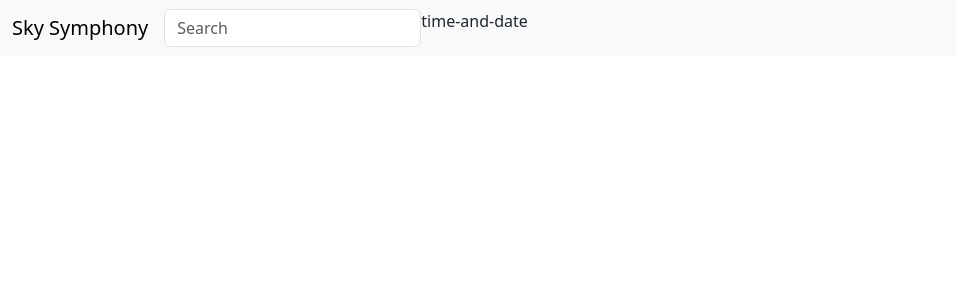
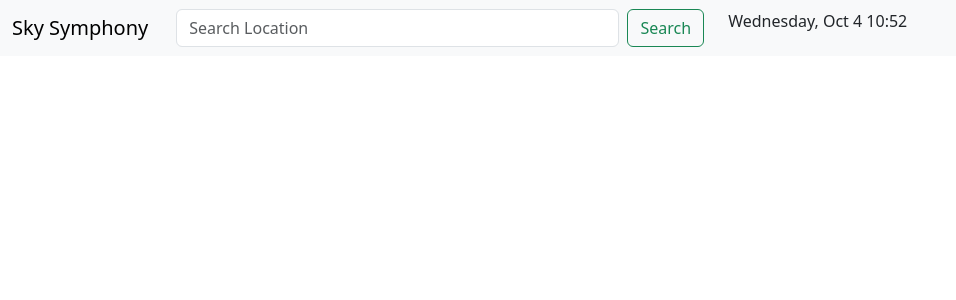
Before and after one commit to pinkyCodes/weather-app, a React (Vite) app: page / in a window 1280 px wide. Shown: the top 300 px of the page, without its empty margins (0-956 px from the left). Built offline with nearby package versions, Linux system fonts and the light colour scheme.

Commit message:
feat: update search component and time-and-date component, add 2 utitily functions for time and date formatting

```diff
--- a/src/components/search/search.tsx
+++ b/src/components/search/search.tsx
@@ -1,24 +1,20 @@
+import Button from 'react-bootstrap/Button';
+import Container from 'react-bootstrap/Container';
 import Form from 'react-bootstrap/Form';
-// import Button from 'react-bootstrap/Button';
-import Row from 'react-bootstrap/Row';
-import Col from 'react-bootstrap/Col';
 
 const Search = () => {
     return (
-        <Form>
-            <Row>
-                <Col xs="auto">
-                    <Form.Control
-                        type="text"
-                        placeholder="Search"
-                        className="mr-sm-2"
-                    />
-                </Col>
-                {/* <Col xs="auto">
-            <Button type="submit">Submit</Button>
-        </Col> */}
-            </Row>
-        </Form>
+        <Container fluid>
+            <Form className='d-flex'>
+                <Form.Control
+                    type="search"
+                    placeholder="Search Location"
+                    className="me-2"
+                    aria-label="Search"
+                />
+                <Button variant="outline-success">Search</Button>
+            </Form>
+        </Container>
     )
 }
 
--- a/src/components/time-and-date/time-and-date.tsx
+++ b/src/components/time-and-date/time-and-date.tsx
@@ -1,6 +1,46 @@
+import { useEffect, useState } from 'react';
+import Container from 'react-bootstrap/Container';
+import { getFormattedDate, getFormattedTime } from '../../utils/helpers.js';
+
 const TimeAndDate = () => {
+  const [currentTime, setCurrentTime] = useState(getFormattedTime('2-digit', '2-digit', false));
+
+  // with this one, there's ~25sec delay
+  // useEffect(() => {
+  //   const intervalId = setInterval(() => {
+  //     setCurrentTime(getFormattedTime());
+  //   }, 60000); // Update every minute (60,000 milliseconds)
+
+  //   // Cleanup the interval on component unmount
+  //   return () => clearInterval(intervalId);
+  // }, []); // The empty dependency array ensures that the effect runs only once on mount
+
+  // this is exact. need to read about it more!
+  useEffect(() => {
+    const updateCurrentTime = () => {
+      setCurrentTime(getFormattedTime('2-digit', '2-digit', false));
+      const now = new Date();
+      const remainingTimeUntilNextMinute = 60000 - now.getSeconds() * 1000 - now.getMilliseconds();
+      setTimeout(updateCurrentTime, remainingTimeUntilNextMinute);
+    };
+
+    // Initial update
+    updateCurrentTime();
+
+    // Schedule subsequent updates
+    const intervalId = setInterval(updateCurrentTime, 60000);
+
+    // Cleanup the interval on component unmount
+    return () => clearInterval(intervalId);
+  }, []); // The empty dependency array ensures that the effect runs only once on mount
+
+  // const date = new Date().toLocaleDateString([], { weekday: 'long', month: 'short', day: 'numeric' });
+  const date = getFormattedDate('long', 'short', 'numeric');
+
   return (
-    <div>time-and-date</div>
+    <Container fluid>
+      {`${date} ${currentTime}`}
+    </Container>
   )
 };
 
--- /dev/null
+++ b/src/utils/helpers.ts
@@ -0,0 +1,9 @@
+export const getFormattedTime = (hourFormat: "numeric" | "2-digit", minuteFormat: "numeric" | "2-digit", hour12Format: true | false): string => {
+    return new Date().toLocaleTimeString([], { hour: hourFormat, minute: minuteFormat, hour12: hour12Format });
+};
+
+export const getFormattedDate = (weekdayFormat: "long" | "short", monthFormat: "long" | "short", dayFormat: "numeric" | "2-digit"): string => {
+    return new Date().toLocaleDateString([], { weekday: weekdayFormat, month: monthFormat, day: dayFormat });
+};
+
+// const date = new Date().toLocaleDateString([], { weekday: 'long', month: 'short', day: 'numeric' });
```
